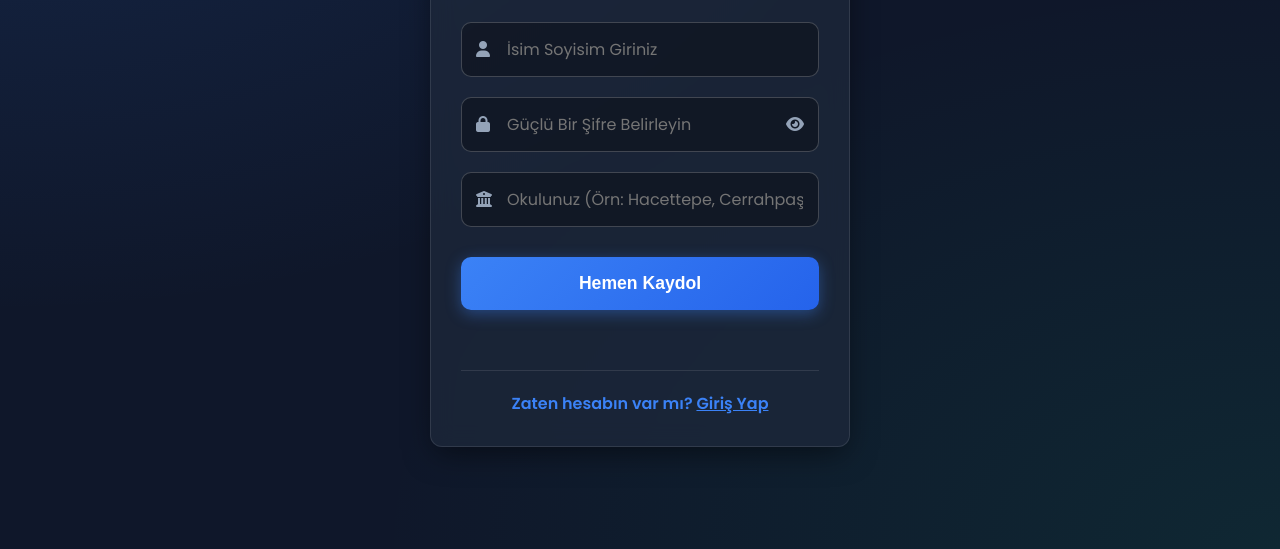
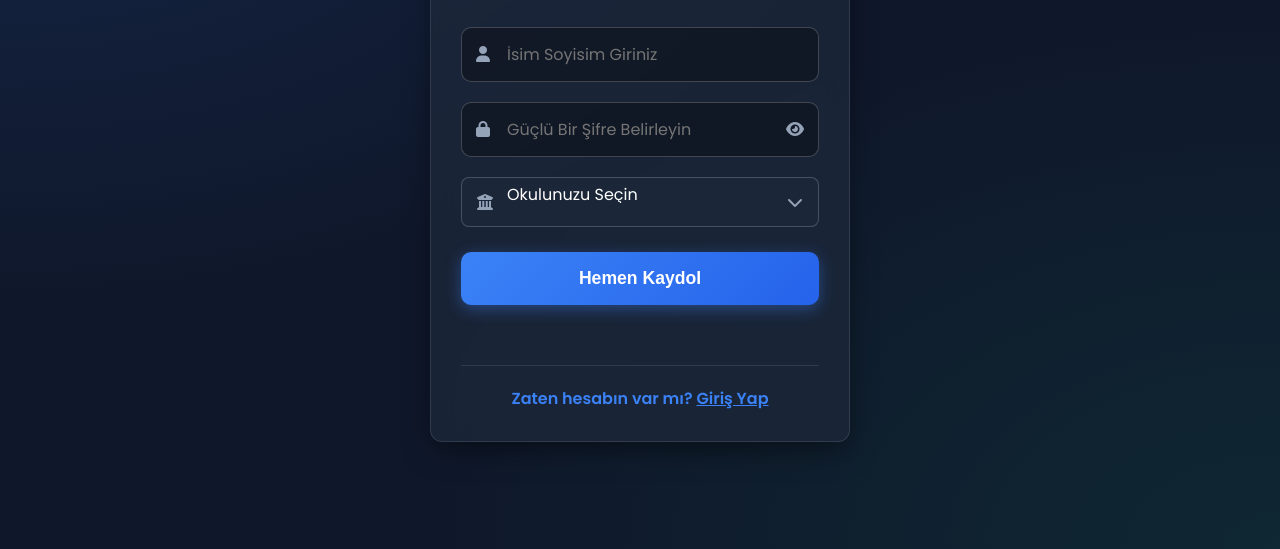
Before and after one commit to Mustafaklcskn/Odyo.Case, a website: page register.html in a window 1280 px wide. Shown: the part 251-800 px from the top of the page. Drawn offline with Linux system fonts and the light colour scheme.

Commit message:
ai ahtası düzeltmesi

```diff
--- a/register.html
+++ b/register.html
@@ -30,9 +30,32 @@
             </div>
 
             <!-- Okul Bilgisi -->
-            <div class="input-wrapper">
-                <i class="fas fa-university icon-left"></i>
-                <input type="text" id="okul" placeholder="Okulunuz (Örn: Hacettepe, Cerrahpaşa)">
+           <div class="input-group school-wrapper">
+                <i class="fas fa-university input-icon"></i>
+
+                <select id="school" required class="custom-select">
+                    <option value="" disabled selected>Okulunuzu Seçin</option>
+                    <option value="İstanbul Üni - Cerrahpaşa">İstanbul Üni - Cerrahpaşa</option>
+                    <option value="Hacettepe Üniversitesi">Hacettepe Üniversitesi</option>
+                    <option value="Gazi Üniversitesi">Gazi Üniversitesi</option>
+                    <option value="Marmara Üniversitesi">Marmara Üniversitesi</option>
+                    <option value="Ankara Yıldırım Beyazıt">Ankara Yıldırım Beyazıt</option>
+                    <option value="Dokuz Eylül Üniversitesi">Dokuz Eylül Üniversitesi</option>
+                    <option value="Ondokuz Mayıs Üniversitesi">Ondokuz Mayıs Üniversitesi</option>
+                    <option value="Trakya Üniversitesi">Trakya Üniversitesi</option>
+                    <option value="İnönü Üniversitesi">İnönü Üniversitesi</option>
+                    <option value="Sağlık Bilimleri Üniversitesi">Sağlık Bilimleri (SBÜ)</option>
+                    <option value="İstanbul Medipol Üniversitesi">İstanbul Medipol Üniversitesi</option>
+                    <option value="Bezmialem Vakıf Üniversitesi">Bezmialem Vakıf Üniversitesi</option>
+                    <option value="Biruni Üniversitesi">Biruni Üniversitesi</option>
+                    <option value="Üsküdar Üniversitesi">Üsküdar Üniversitesi</option>
+                    <option value="İstanbul Aydın Üniversitesi">İstanbul Aydın Üniversitesi</option>
+                    <option value="Gelişim Üniversitesi">Gelişim Üniversitesi</option>
+                    <option value="Başkent Üniversitesi">Başkent Üniversitesi</option>
+                    <option value="Diğer">Diğer / Mezun</option>
+                </select>
+
+                <i class="fas fa-chevron-down arrow-icon"></i>
             </div>
 
             <button id="gonder-butonu" onclick="kayitOl()">Hemen Kaydol</button>
--- a/style.css
+++ b/style.css
@@ -680,3 +680,63 @@ input, textarea {
         font-size: 0.85rem;
     }
 }
+
+/* --- OKUL KUTUSU İÇİN ZORLAYICI STİL --- */
+
+/* 1. Dış Kutu (Wrapper) - Görünümü bu sağlıyor */
+.school-wrapper {
+    position: relative;
+    width: 100%;
+    height: 50px;
+    background: rgba(30, 41, 59, 0.6) !important; /* Arka planı zorla */
+    border: 1px solid rgba(255, 255, 255, 0.2) !important; /* Çerçeveyi zorla */
+    border-radius: 8px;
+    display: flex;
+    align-items: center;
+    margin-bottom: 15px;
+    overflow: hidden; /* Taşmaları gizle */
+}
+
+/* 2. Sol İkon Ayarı */
+.school-wrapper .input-icon {
+    position: absolute;
+    left: 15px;
+    color: #94a3b8;
+    z-index: 1; /* Altta kalmasın */
+    pointer-events: none;
+}
+
+/* 3. Select Elementi (Görünmez ama tıklanabilir yapıyoruz) */
+.custom-select {
+    width: 100%;
+    height: 100%;
+    background: transparent !important; /* Arka planı yok et */
+    border: none !important; /* Çerçeveyi yok et */
+    color: white !important;
+    font-size: 1rem;
+    padding-left: 45px; /* İkonun üstüne gelmesin */
+    padding-right: 40px;
+    cursor: pointer;
+
+    /* Tarayıcının varsayılan stilini sil */
+    appearance: none;
+    -webkit-appearance: none;
+    -moz-appearance: none;
+    outline: none !important; /* Mavi çizgiyi öldür */
+}
+
+/* 4. Sağ Ok İkonu */
+.school-wrapper .arrow-icon {
+    position: absolute;
+    right: 15px;
+    color: #94a3b8;
+    z-index: 1;
+    pointer-events: none;
+}
+
+/* 5. Açılan Liste Rengi (Simsiyah olmasın) */
+.custom-select option {
+    background-color: #1e293b; /* Koyu lacivert */
+    color: white;
+    padding: 10px;
+}
```
Also changed, not shown: server.js (+58 -27 lines).
